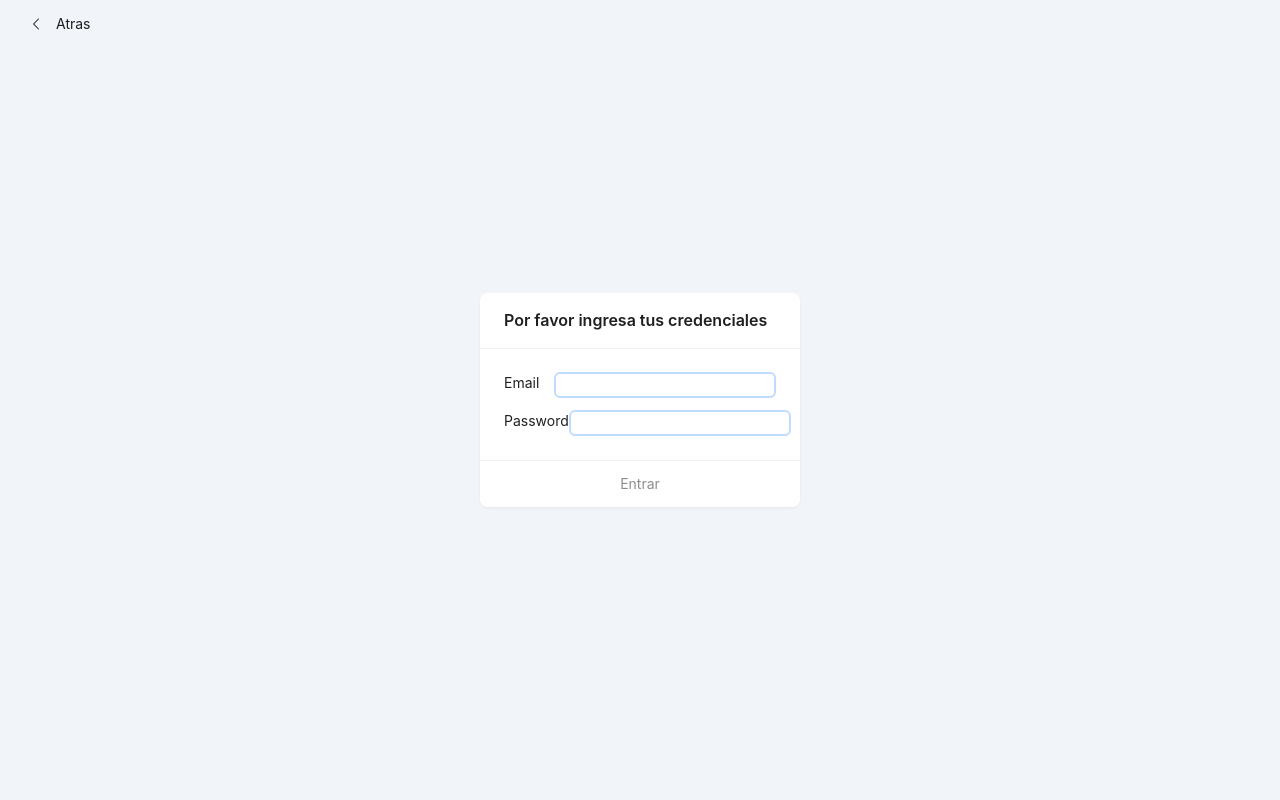
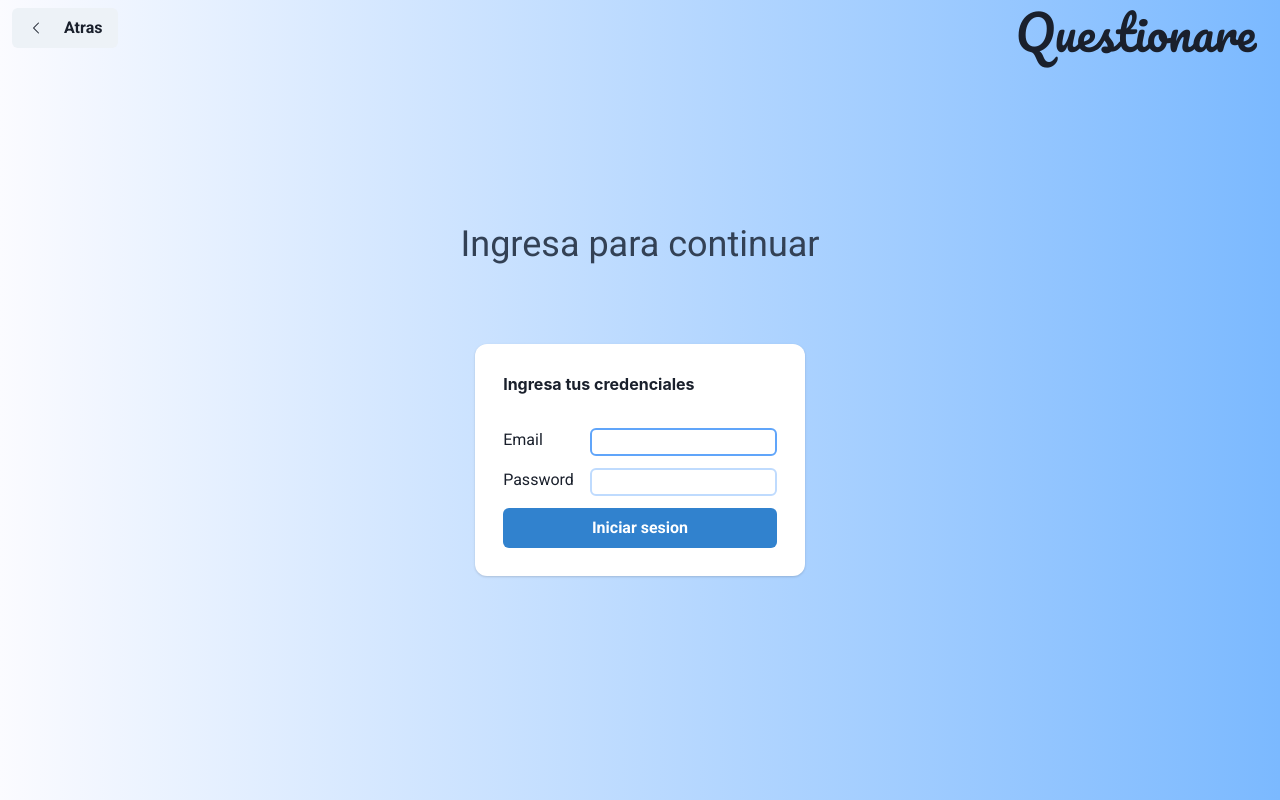
Before and after one commit to dserranog1/questionare-web-app, a React (Vite) app: page /auth/login in a window 1280 px wide. Built offline with nearby package versions, Linux system fonts and the light colour scheme.

Commit message:
feat: add login and home page

```diff
--- a/index.html
+++ b/index.html
@@ -6,7 +6,7 @@
     <link rel="preconnect" href="https://fonts.googleapis.com" />
     <link rel="preconnect" href="https://fonts.gstatic.com" crossorigin />
     <link
-      href="https://fonts.googleapis.com/css2?family=Roboto:wght@400;700&display=swap"
+      href="https://fonts.googleapis.com/css2?family=Pacifico&family=Roboto:wght@400;700&display=swap"
       rel="stylesheet"
     />
     <meta name="viewport" content="width=device-width, initial-scale=1.0" />
--- a/package.json
+++ b/package.json
@@ -10,16 +10,19 @@
     "lint": "eslint . --ext .ts,.tsx"
   },
   "dependencies": {
+    "@chakra-ui/react": "^2.5.1",
+    "@emotion/react": "^11.10.6",
+    "@emotion/styled": "^11.10.6",
     "@heroicons/react": "^2.0.16",
     "@typescript-eslint/eslint-plugin": "^5.54.1",
     "@typescript-eslint/parser": "^5.54.1",
-    "antd": "^5.3.0",
     "eslint": "^8.35.0",
     "eslint-config-prettier": "^8.7.0",
     "eslint-plugin-import": "^2.27.5",
     "eslint-plugin-jsx-a11y": "^6.7.1",
     "eslint-plugin-react": "^7.32.2",
     "formik": "^2.2.9",
+    "framer-motion": "^10.2.4",
     "react": "^18.2.0",
     "react-dom": "^18.2.0",
     "react-router-dom": "^6.8.2"
--- a/src/App.tsx
+++ b/src/App.tsx
@@ -1,15 +1,23 @@
+import { ChakraProvider } from "@chakra-ui/react";
 import { Route, Routes } from "react-router-dom";
 import Home from "./components/Home";
 import AuthRouter from "./routers/AuthRouter";
 
 function App() {
   return (
-    <div className="flex h-full min-h-screen flex-col justify-center bg-slate-100 font-roboto">
-      <Routes>
-        <Route path="/" element={<Home />} />
-        <Route path="/auth/*" element={<AuthRouter />} />
-      </Routes>
-    </div>
+    <ChakraProvider>
+      <header className="absolute top-2 right-6 font-pacifico text-5xl">
+        Questionare
+      </header>
+      <div className="flex min-h-screen flex-col justify-center bg-gradient-to-r from-antique-white  to-baby-blue-eyes font-roboto">
+        <div className="h-full">
+          <Routes>
+            <Route path="/" element={<Home />} />
+            <Route path="/auth/*" element={<AuthRouter />} />
+          </Routes>
+        </div>
+      </div>
+    </ChakraProvider>
   );
 }
 
--- /dev/null
+++ b/src/components/GoBackButton.tsx
@@ -0,0 +1,23 @@
+import { Button } from "@chakra-ui/react";
+import { ChevronLeftIcon } from "@heroicons/react/24/solid";
+import { useNavigate } from "react-router-dom";
+
+const GoBackButton = () => {
+  const navigate = useNavigate();
+  return (
+    <div className="absolute top-2 left-3 text-lg text-slate-600 hover:text-slate-800">
+      <Button
+        leftIcon={<ChevronLeftIcon className="w-4" />}
+        colorScheme="gray"
+        className="flex flex-row items-center justify-center gap-3"
+        onClick={() => {
+          navigate("/");
+        }}
+      >
+        Atras
+      </Button>
+    </div>
+  );
+};
+
+export default GoBackButton;
--- a/src/components/Home.tsx
+++ b/src/components/Home.tsx
@@ -1,8 +1,9 @@
+import { Button } from "@chakra-ui/react";
 import { Link } from "react-router-dom";
 
 const Home = () => {
   return (
-    <div className="flex flex-col items-center justify-center gap-72">
+    <div className="flex flex-col items-center justify-center gap-52 text-slate-700">
       <div className="flex flex-col items-center gap-4">
         <p className="text-4xl">👋 Bienvenido a Questionare!</p>
         <p className="text-xl">
@@ -10,9 +11,9 @@
         </p>
       </div>
       <Link to="/auth/login">
-        <button className="rounded-md bg-blue-medium-deep p-2 text-white hover:bg-blue-bright">
-          Iniciar sesión
-        </button>
+        <Button size="lg" colorScheme="blue">
+          Comenzar
+        </Button>
       </Link>
     </div>
   );
--- a/src/components/LoginPage.tsx
+++ b/src/components/LoginPage.tsx
@@ -1,4 +1,4 @@
-import { Card } from "antd";
+import { Button, Card, CardBody, CardHeader, Heading } from "@chakra-ui/react";
 import { useFormik } from "formik";
 
 const LoginPage = () => {
@@ -12,23 +12,14 @@
     },
   });
   return (
-    <div className="flex h-full flex-row items-center justify-center text-3xl">
-      {" "}
-      <div className="flex flex-col gap-8">
-        <Card
-          title="Por favor ingresa tus credenciales"
-          className="w-80"
-          bordered={false}
-          actions={[
-            <button
-              key="submitButton"
-              form="loginForm"
-              onClick={() => console.log("loging by hand")}
-            >
-              Entrar
-            </button>,
-          ]}
-        >
+    <div className="flex h-full flex-col items-center justify-center gap-20">
+      <p className="text-4xl text-slate-700">Ingresa para continuar</p>
+      <div className="flex flex-col">
+        <Card variant="elevated" size="lg">
+          <CardHeader pb="1">
+            <Heading size="s">Ingresa tus credenciales</Heading>
+          </CardHeader>
+          <CardBody>
             <form
               onSubmit={formik.handleSubmit}
               className="flex flex-col gap-3"
@@ -42,10 +33,10 @@
                   id="email"
                   name="email"
                   type="email"
-                className="rounded-md border-2 border-blue-200 focus:border-blue-600 focus:bg-blue-300 focus:outline-none"
+                  className="focus:border- rounded-md border-2 border-blue-400 focus:bg-blue-200 focus:outline-none"
                 />
               </div>
-            <div className="flex flex-row justify-between">
+              <div className="flex flex-row justify-between gap-4">
                 <label htmlFor="password" className="">
                   Password
                 </label>
@@ -55,10 +46,14 @@
                   id="password"
                   name="password"
                   type="password"
-                className="rounded-md border-2 border-blue-200 focus:border-blue-600 focus:bg-blue-300 focus:outline-none"
+                  className="rounded-md border-2 border-blue-200 focus:border-blue-400 focus:bg-blue-200 focus:outline-none"
                 />
               </div>
+              <Button colorScheme="blue" variant="solid">
+                Iniciar sesion
+              </Button>
             </form>
+          </CardBody>
         </Card>
       </div>
     </div>
--- a/src/components/NoMatch.tsx
+++ b/src/components/NoMatch.tsx
@@ -1,3 +1,4 @@
+import { Button } from "@chakra-ui/react";
 import { Link } from "react-router-dom";
 
 const NoMatch = ({
@@ -8,12 +9,10 @@
   fallbackPageName: string;
 }) => {
   return (
-    <div className="flex h-screen flex-col items-center justify-center gap-4 bg-blue-200 text-3xl">
+    <div className="flex h-screen flex-col items-center justify-center gap-4 text-3xl">
       Sorry the site you were looking for is unavailable
       <Link to={fallbackRoute}>
-        <button className="w-fit rounded-md border-2 border-blue-500 bg-slate-300 p-2 hover:bg-slate-100">
-          Back to {fallbackPageName}
-        </button>
+        <Button colorScheme="blue">Back to {fallbackPageName}</Button>
       </Link>
     </div>
   );
--- a/src/routers/AuthRouter.tsx
+++ b/src/routers/AuthRouter.tsx
@@ -1,26 +1,12 @@
 import { Route, Routes, useNavigate } from "react-router-dom";
 import NoMatch from "../components/NoMatch";
 import LoginPage from "../components/LoginPage";
-import { Button } from "antd";
-import { ChevronLeftIcon } from "@heroicons/react/24/solid";
+import GoBackButton from "../components/GoBackButton";
 
 const AuthRouter = () => {
-  const navigate = useNavigate();
-
   return (
     <div>
-      <div className="absolute top-2 left-3 text-lg text-slate-600 hover:text-slate-800">
-        <Button
-          className="flex flex-row items-center justify-center gap-3"
-          type="text"
-          onClick={() => {
-            navigate("/");
-          }}
-        >
-          <ChevronLeftIcon className="w-4" />
-          Atras
-        </Button>
-      </div>
+      <GoBackButton />
       <Routes>
         <Route path="login" element={<LoginPage />} />
         <Route
--- a/tailwind.config.cjs
+++ b/tailwind.config.cjs
@@ -5,6 +5,7 @@
     extend: {
       fontFamily: {
         roboto: "Roboto",
+        pacifico: "Pacifico",
       },
       colors: {
         "blue-deep": "#0424FA",
@@ -12,6 +13,12 @@
         "blue-bright": "#1B8FF5",
         "blue-medium-bright": "#0DA6DE",
         "cyan-bright": "#0FEFFF",
+        "royal-blue": "#5357C4",
+        lavender: "#9494e3",
+        "baby-blue": "#7fe9ff",
+        "antique-white": "#fbfbff",
+        lilac: "#c6c6ff",
+        "baby-blue-eyes": "#7bb9ff",
       },
     },
   },
```
Also changed, not shown: 1 other file (tests, documents, lock files or other folders). Lines whose indentation alone changed are shown as unchanged.
